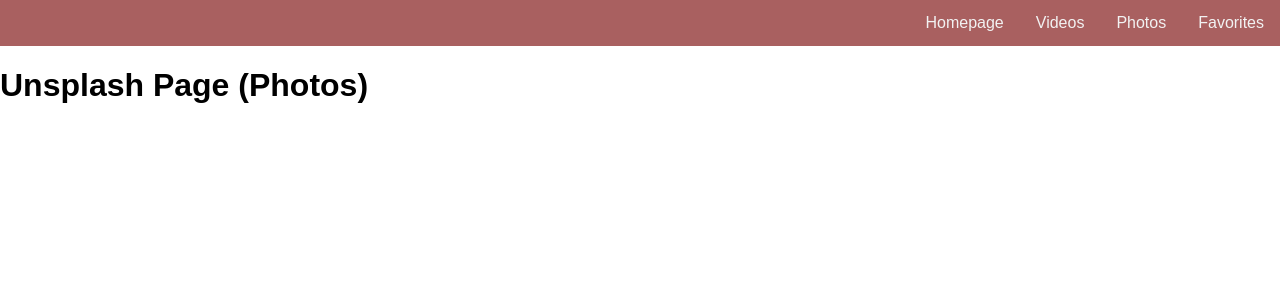
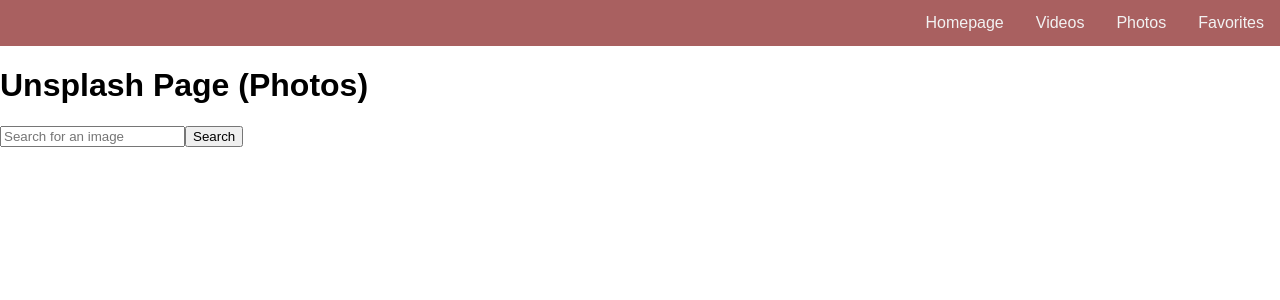
Before and after one commit to Kazi27/moodboard-frontend, a React (Create React App) app in the folder src/: page /photos in a window 1280 px wide. Shown: the top 300 px of the page. Built offline with nearby package versions, Linux system fonts and the light colour scheme.

Commit message:
Unsplash page text based user input

```diff
--- a/src/unsplash.js
+++ b/src/unsplash.js
@@ -1,9 +1,24 @@
-import React from 'react';
+import React, { useState } from 'react';
+import './styles.css';
 
 const Unsplash = () => {
+  const [searchQuery, setSearchQuery] = useState('');
+
+  const handleSearch = () => {
+    // Implement your logic for fetching images based on 'searchQuery'
+    console.log(`Searching for images with query: ${searchQuery}`);
+  };
+
   return (
     <div>
       <h1>Unsplash Page (Photos)</h1>
+      <input
+        type="text"
+        placeholder="Search for an image"
+        value={searchQuery}
+        onChange={(e) => setSearchQuery(e.target.value)}
+      />
+      <button onClick={handleSearch}>Search</button>
     </div>
   );
 };
```
